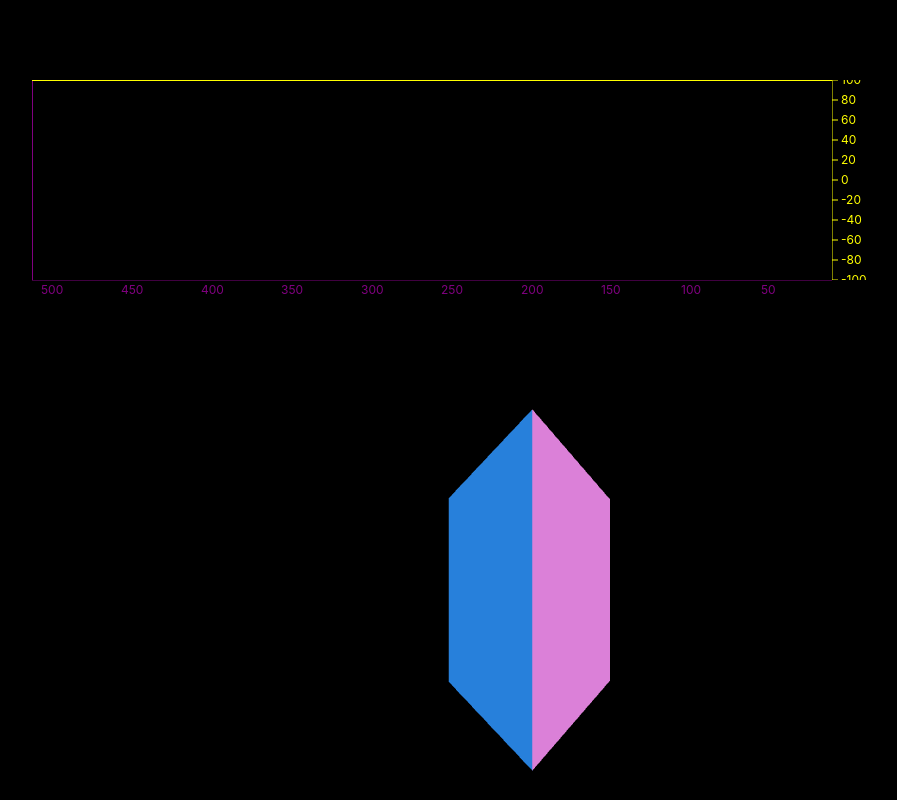
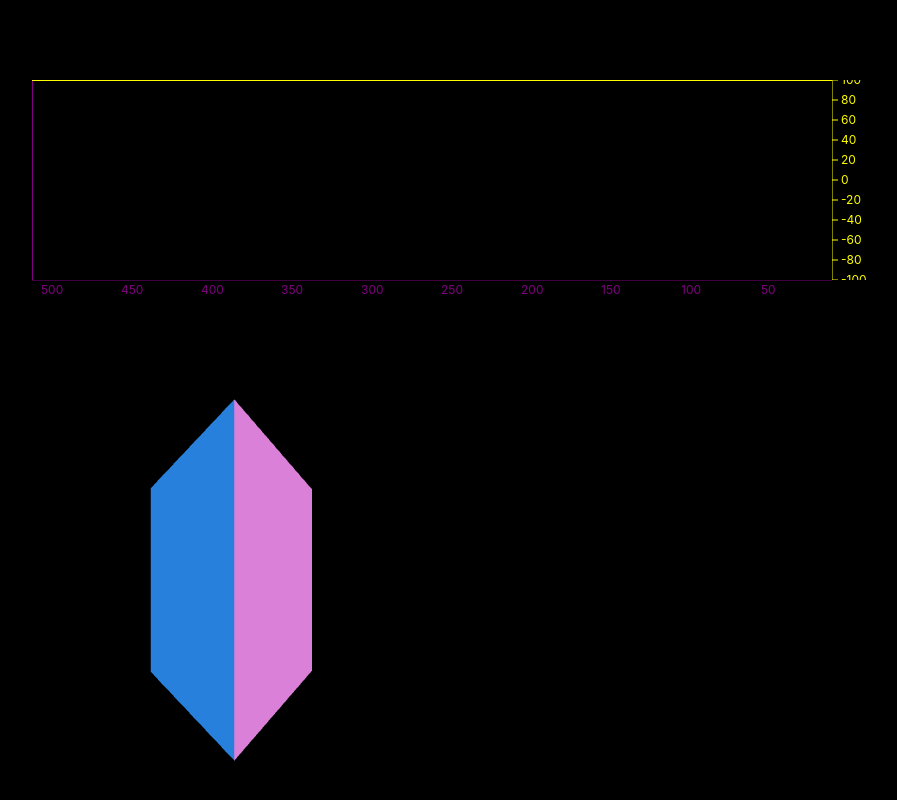
Before and after one commit to Jon104/Vision, a React (Create React App) app: page / in a window 1280 px wide. Shown: the part 220-1020 px from the top of the page, without its empty margins (32-929 px from the left). Built offline with nearby package versions, Linux system fonts and the light colour scheme.

Commit message:
Removed css sizing on div canvas - to be avoided

```diff
--- a/src/App.css
+++ b/src/App.css
@@ -15,12 +15,6 @@ body {
 
 .inline {
   display: inline-block;
-}
-
-.center {
-  margin: auto;
-  width: 50%;
-  padding: 10px;
 }
 
 .absolute {
```
